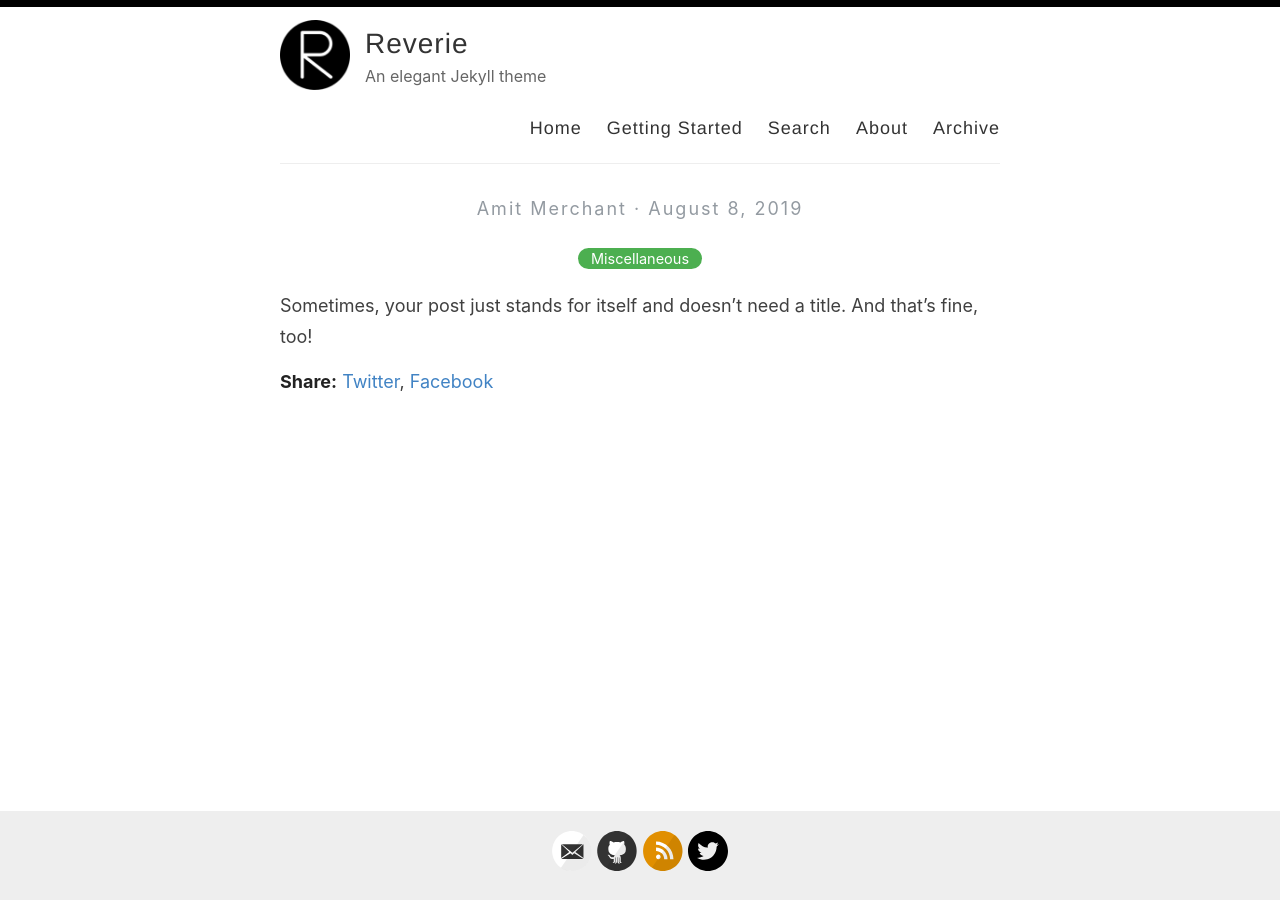
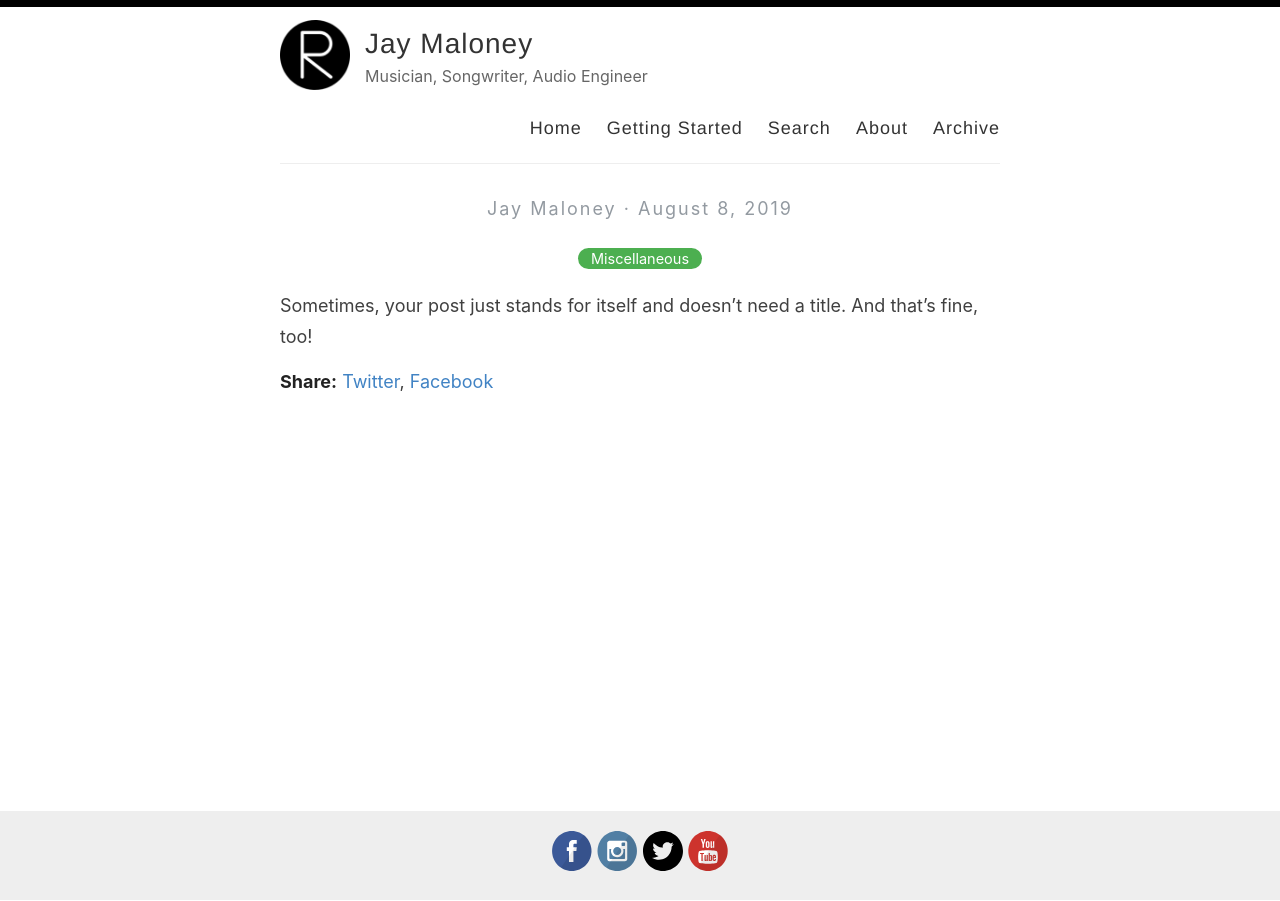
Before and after one commit to thisjaymaloney/thisjaymaloney.github.io, a Jekyll site: the page built from _posts/2019-08-08-no-title-posts.md, in a window 1280 px wide. Built offline with Jekyll 4.4.1, drawn with Linux system fonts in a browser that asks for light colours.

Commit message:
Update _config.yml
Initial config

```diff
--- a/_config.yml
+++ b/_config.yml
@@ -3,13 +3,13 @@
 #
 
 # Name of your site (displayed in the header)
-name: Reverie
+name: Jay Maloney
 
 # Name of the author
-author: Amit Merchant
+author: Jay Maloney
 
 # Short bio or description (displayed in the header)
-description: An elegant Jekyll theme
+description: Musician, Songwriter, Audio Engineer
 
 # URL of your avatar or profile pic (you could use your GitHub profile pic)
 avatar: /images/reverie.png
@@ -21,18 +21,18 @@ avatar: /images/reverie.png
 # Includes an icon in the footer for each username you enter
 footer-links:
   dribbble:
-  email: amit.d.merchant@gmail.com
-  facebook:
+  email:
+  facebook: thisjaymaloney
   flickr:
-  github: amitmerchant1990/reverie
-  instagram:
+  github:
+  instagram: thisjaymaloney
   linkedin:
   pinterest:
-  rss: rss
-  twitter: amit_merchant
+  rss:
+  twitter: thisjaymaloney
   stackoverflow:
-  youtube: # channel/<your_long_string> or user/<user-name>
-  googleplus: # anything in your profile username that comes after plus.google.com/
+  youtube: UCNe4m37ImbgKNtAA6UwJIMw
+  googleplus:
   playconsole:
 
 
@@ -41,21 +41,21 @@ footer-links:
 disqus:
 
 # Enter your Google Analytics web tracking code (e.g. UA-2110908-2) to activate tracking
-google_analytics: UA-43339302-11
+google_analytics: UA-110567336-1
 
 # For newer "GA4" analytics, use the following instead of the "UA" entry above
 #google_analytics_ga4: G-GABC1DEFG
 
 # Your website URL (e.g. http://amitmerchant1990.github.io or http://www.amitmerchant.com)
 # Used for Sitemap.xml and your RSS feed
-url: http://www.amitmerchant.com/reverie
-enforce_ssl: https://www.amitmerchant.com/reverie
+url: http://thisjaymaloney.github.io
+enforce_ssl: https://thisjaymaloney.github.io
 
 # If you're hosting your site at a Project repository on GitHub pages
 # (http://yourusername.github.io/repository-name)
 # and NOT your User repository (http://yourusername.github.io)
 # then add in the baseurl here, like this: "/repository-name"
-baseurl: "/reverie"
+baseurl:
 
 #
 # !! You don't need to change any of the configuration flags below !!
```
